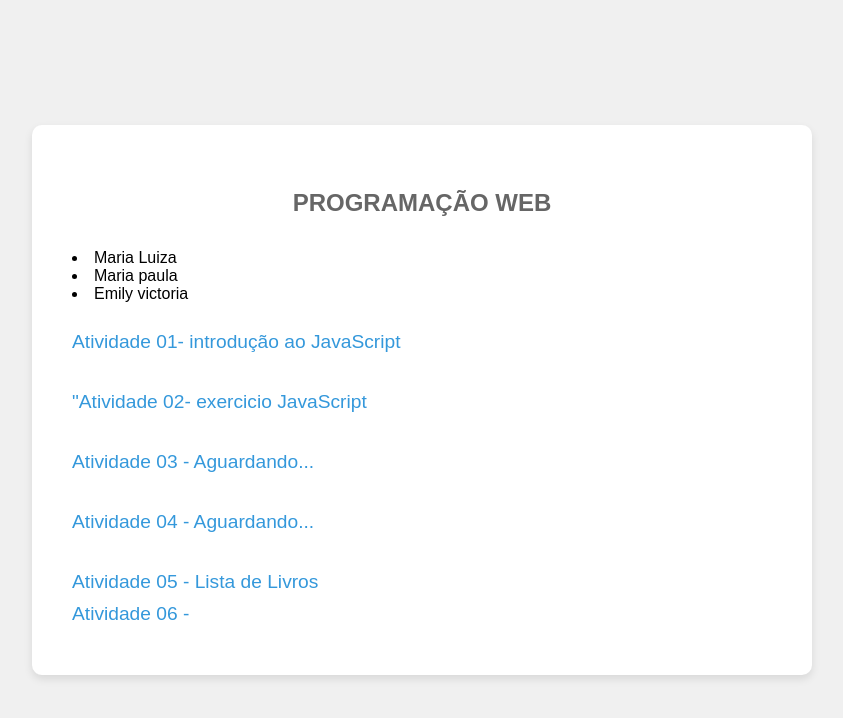
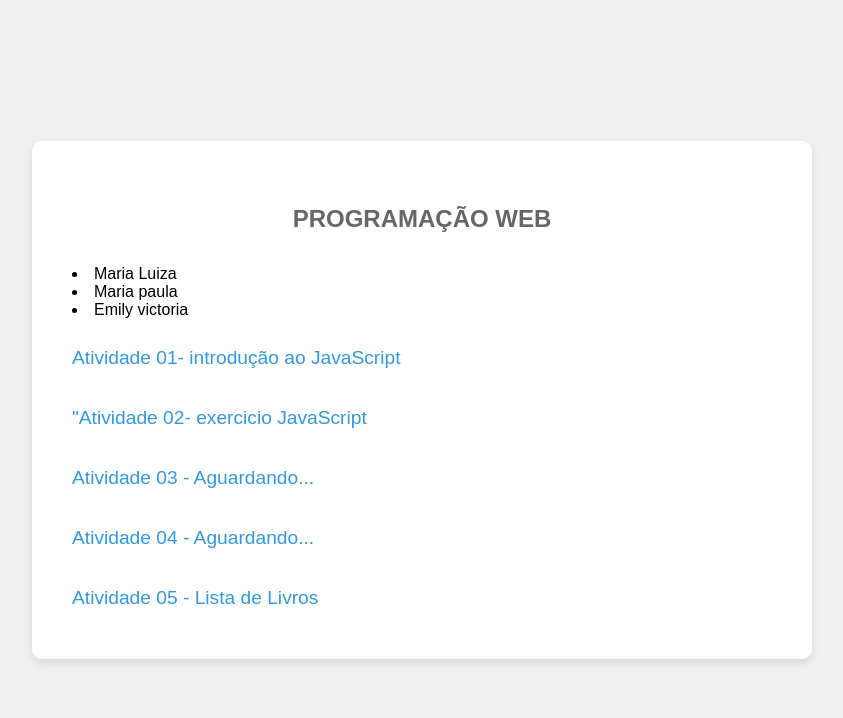
Before and after one commit to Lui494/pweb, a plain HTML site: page index.html in a window 1280 px wide. Shown: the whole page, without its empty margins (218-1061 px from the left). Drawn offline with Linux system fonts and the light colour scheme.

Commit message:
Fix link for Atividade 06 in index.html

```diff
--- a/index.html
+++ b/index.html
@@ -77,7 +77,7 @@
         <a href="03">Atividade 03 - Aguardando...</a> <br>
         <a href="04">Atividade 04 - Aguardando...</a> <br>
         <a href="05">Atividade 05 - Lista de Livros</a>
-		<a href="06">Atividade 06 - </a>
+
     </div>
 
 </body>
```
